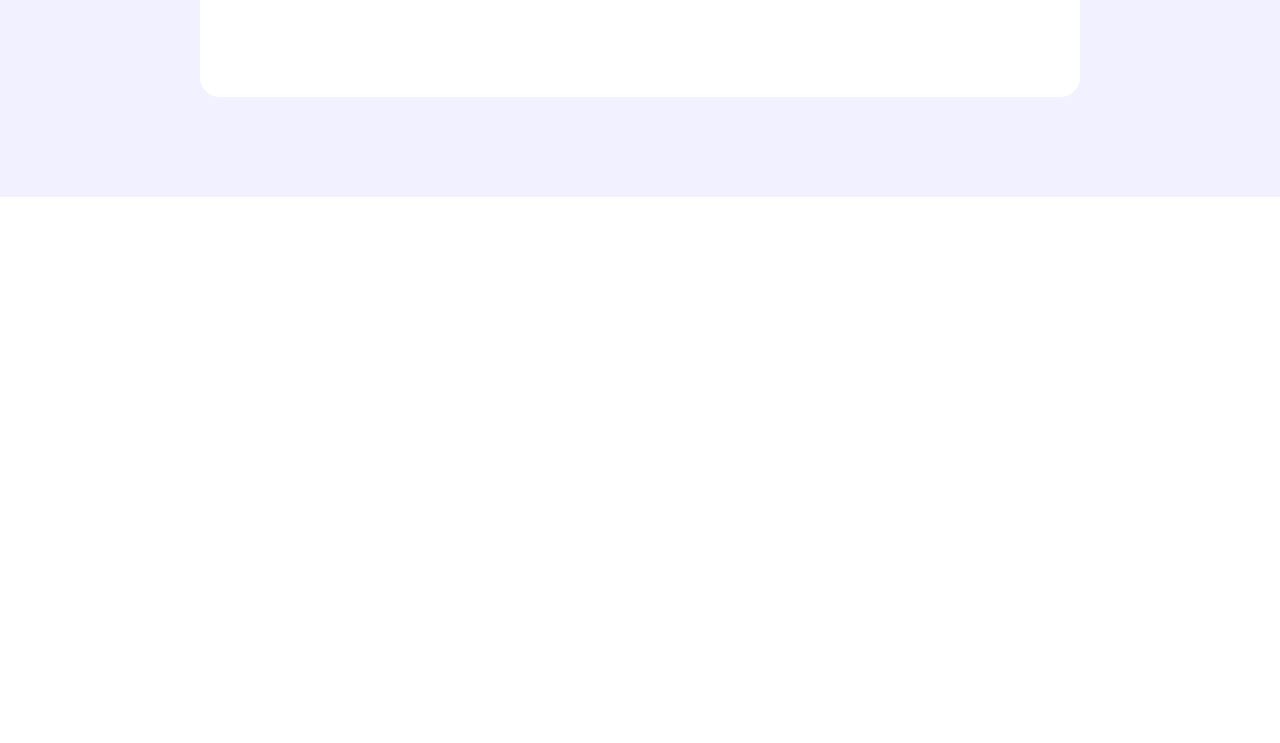
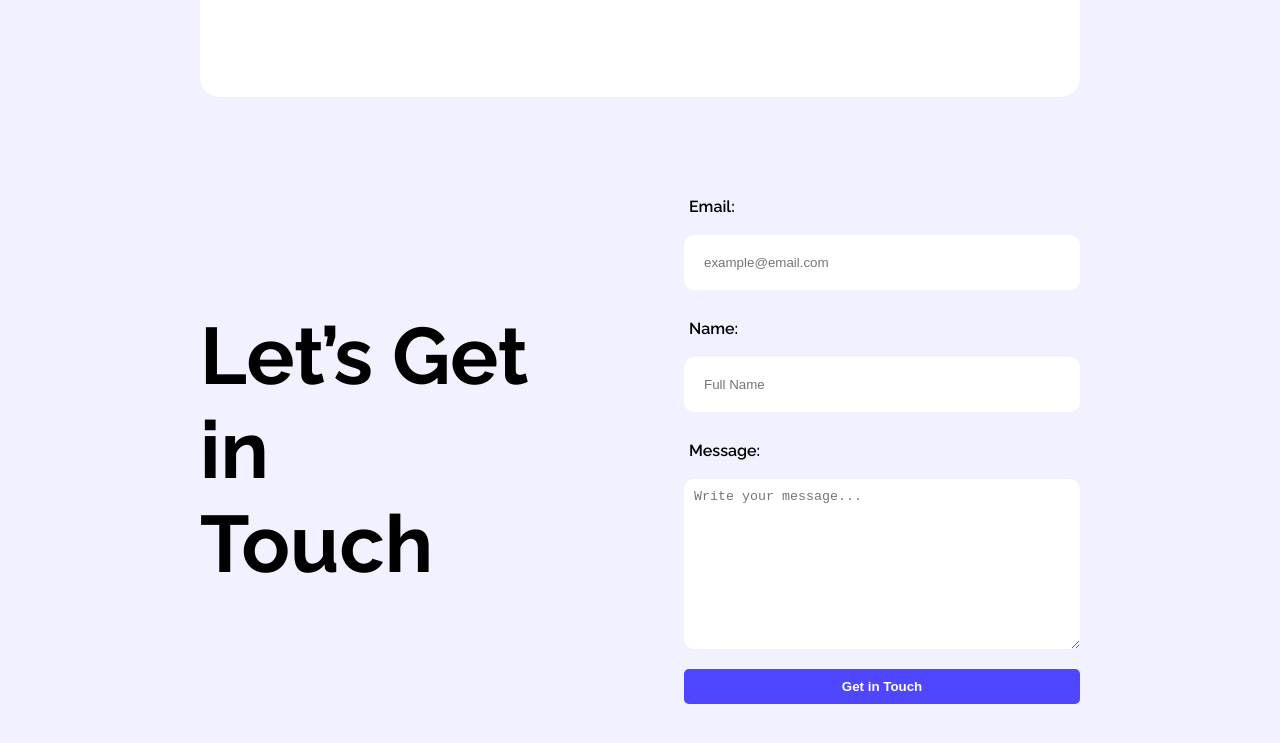
Before and after one commit to Mohammad-Rofikul-Islam-Hasan/B12A01-landing-launchpad, a plain HTML site: page index.html in a window 1280 px wide. Shown: the part 2649-3392 px from the top of the page. Before the commit the page ends 2846 px from the top, so only its background shows below. Drawn offline with Linux system fonts and the light colour scheme.

Commit message:
'Get in Touch' Section Added

```diff
--- a/index.html
+++ b/index.html
@@ -120,9 +120,47 @@
       <!-- Ready to Focus Section  -->
       <section class="Focus-container">
         <h3>Ready to focus better</h3>
-          <p>"This template instantly leveled up our presence." – Studio Vertex</p>
+        <p>
+          "This template instantly leveled up our presence." – Studio Vertex
+        </p>
         <a href=""><button class="primary-btn">Ger Started Free</button></a>
-          <img src="Assets/wc-big.png" alt="">
+        <img src="Assets/wc-big.png" alt="" />
+      </section>
+      <!-- Get in Touch Section  -->
+      <section class="get-in-touch-container">
+        <h2>
+          Let’s Get in <br />
+          Touch
+        </h2>
+        <div class="get-in-touch-form-input">
+          <form action="">
+            <label for="Email">Email: </label>
+            <br>
+            <input
+              type="email"
+              name=""
+              id=""
+              placeholder="example@email.com"
+              required
+            />
+            <br>
+            <label for="Name">Name:</label>
+            <br>
+            <input type="text" name="" id="" placeholder="Full Name" required />
+            <br>
+            <label for="Message">Message: </label>
+            <br>
+            <textarea
+              name=""
+              id=""
+              cols="30"
+              rows="10"
+              placeholder="Write your message..."
+              required
+            ></textarea>
+            <a href=""><button class="primary-btn get-in-touch-btn">Get in Touch</button></a>
+          </form>
+        </div>
       </section>
     </main>
     <footer></footer>
--- a/styles/styles.css
+++ b/styles/styles.css
@@ -157,3 +157,47 @@ nav h1{
   max-width: 600px;
   border-radius: 20px;
 }
+
+/* Get in Touch Styles  */
+
+.get-in-touch-container{
+  display: flex;
+  justify-content: space-between;
+  align-items: center;
+}
+.get-in-touch-container h2{
+  font-size: 80px;
+  font-weight: 700;
+  width: 45%;
+}
+
+.get-in-touch-container .get-in-touch-form-input{
+  width: 45%;
+
+}
+form{
+   display: flex;
+  flex-direction: column;
+}
+.get-in-touch-form-input label{
+  font-weight: 600;
+  margin: 0 5px;
+}
+.get-in-touch-form-input input{
+  width: 100%;
+  padding: 20px;
+  margin-bottom: 10px;
+  border: none;
+  border-radius: 10px;
+}
+.get-in-touch-form-input textarea{
+  width: 100%;
+  padding: 10px;
+  border: none;
+  border-radius: 10px;
+
+}
+.get-in-touch-btn{
+  width: 100%;
+  margin-top: 20px;
+}
```
Lines whose indentation alone changed are shown as unchanged.
